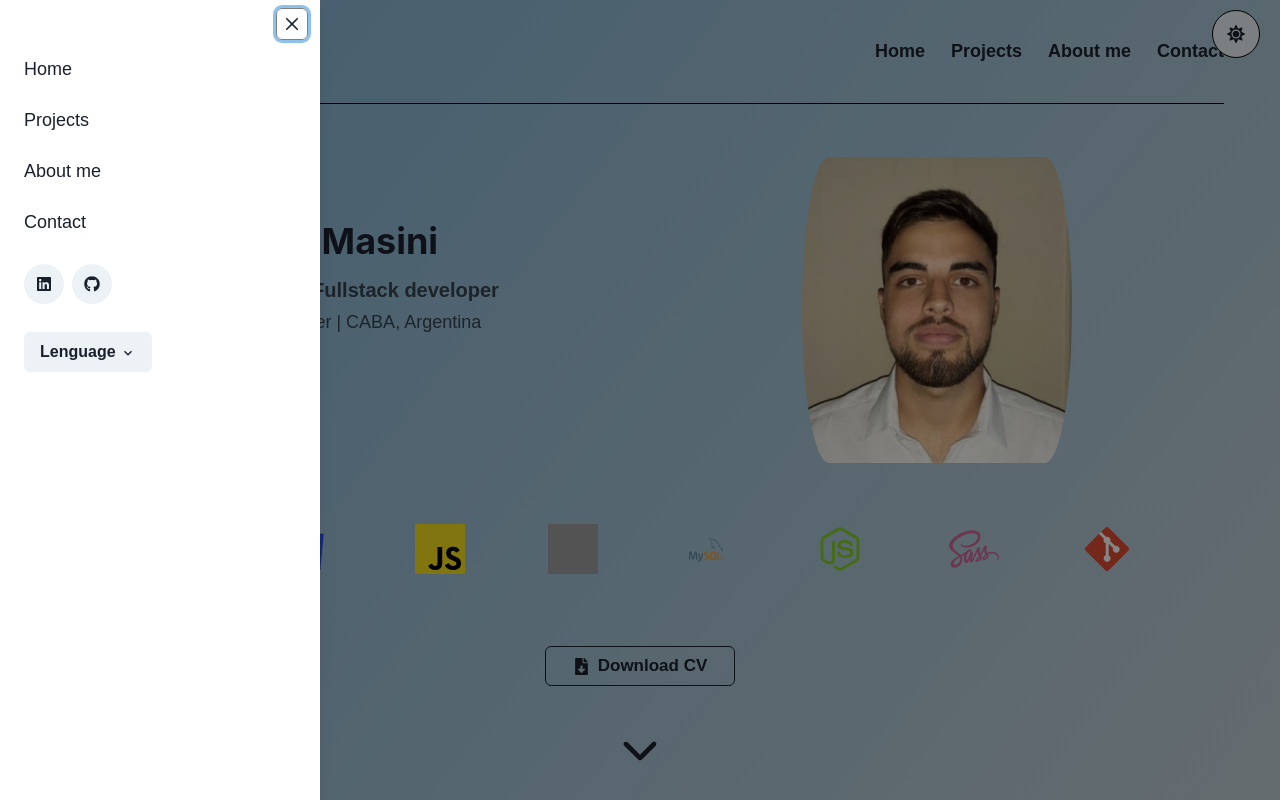
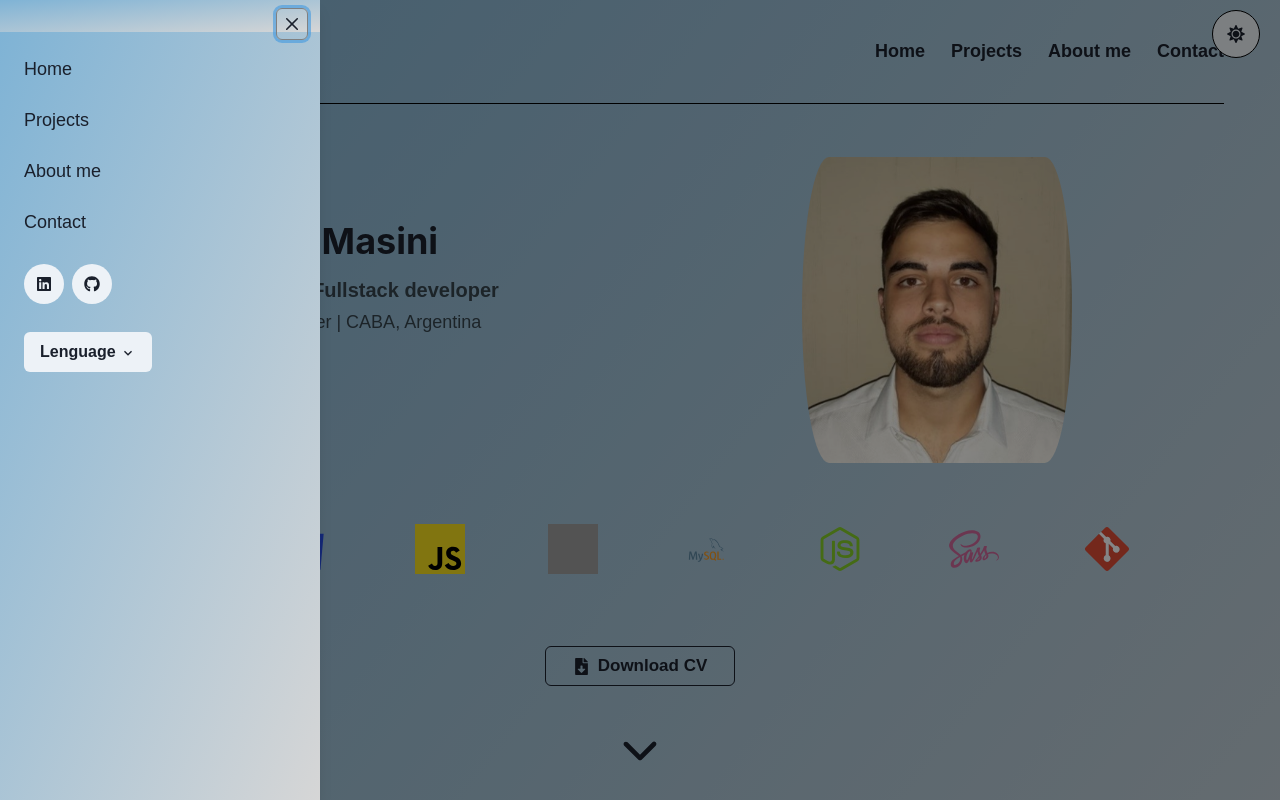
Before and after one commit to lucasmasini/portfolio, a React (Create React App) app: page /english in a window 1280 px wide. Both pictures are taken after a click on the button 44 px from the left and 34 px from the top of the page. Shown: the top 800 px of the page. Built offline with nearby package versions, Linux system fonts and the light colour scheme; grey boxes are pictures that could not be loaded.

Commit message:
Update LeftMenu.jsx

```diff
--- a/src/components/Menu/LeftMenu.jsx
+++ b/src/components/Menu/LeftMenu.jsx
@@ -15,6 +15,7 @@ import {
   MenuList,
   Stack,
   useDisclosure,
+  useColorModeValue
 } from "@chakra-ui/react";
 
 import SpanishButton from "../LanguageLinks/SpanishButton";
@@ -62,9 +63,19 @@ const LeftMenu = ({spanishContent,englishContent,english}) => {
         <DrawerOverlay />
         <DrawerContent>
           <DrawerCloseButton border={'1px solid grey'}/>
-          <DrawerHeader>{english? spanishContent.leftMenu.navegacion : englishContent.leftMenu.nevegacion}</DrawerHeader>
+          <DrawerHeader
+            bgGradient={useColorModeValue(
+            "linear(to-br, #7FB3D5, blackAlpha.300)",
+            "linear(to-br, blackAlpha.800, blackAlpha.200)"
+            )}>
+              {english? spanishContent.leftMenu.navegacion : englishContent.leftMenu.nevegacion}
+          </DrawerHeader>
 
-          <DrawerBody>
+          <DrawerBody
+            bgGradient={useColorModeValue(
+            "linear(to-br, #7FB3D5, blackAlpha.300)",
+            "linear(to-br, blackAlpha.800, blackAlpha.200)"
+            )}>
             <Stack spacing={7} marginTop={4}>
               <Stack direction="column" opacity="1" spacing={6} fontSize={'18px'}>
                 <Link href="#home" w="fit-content">
```
